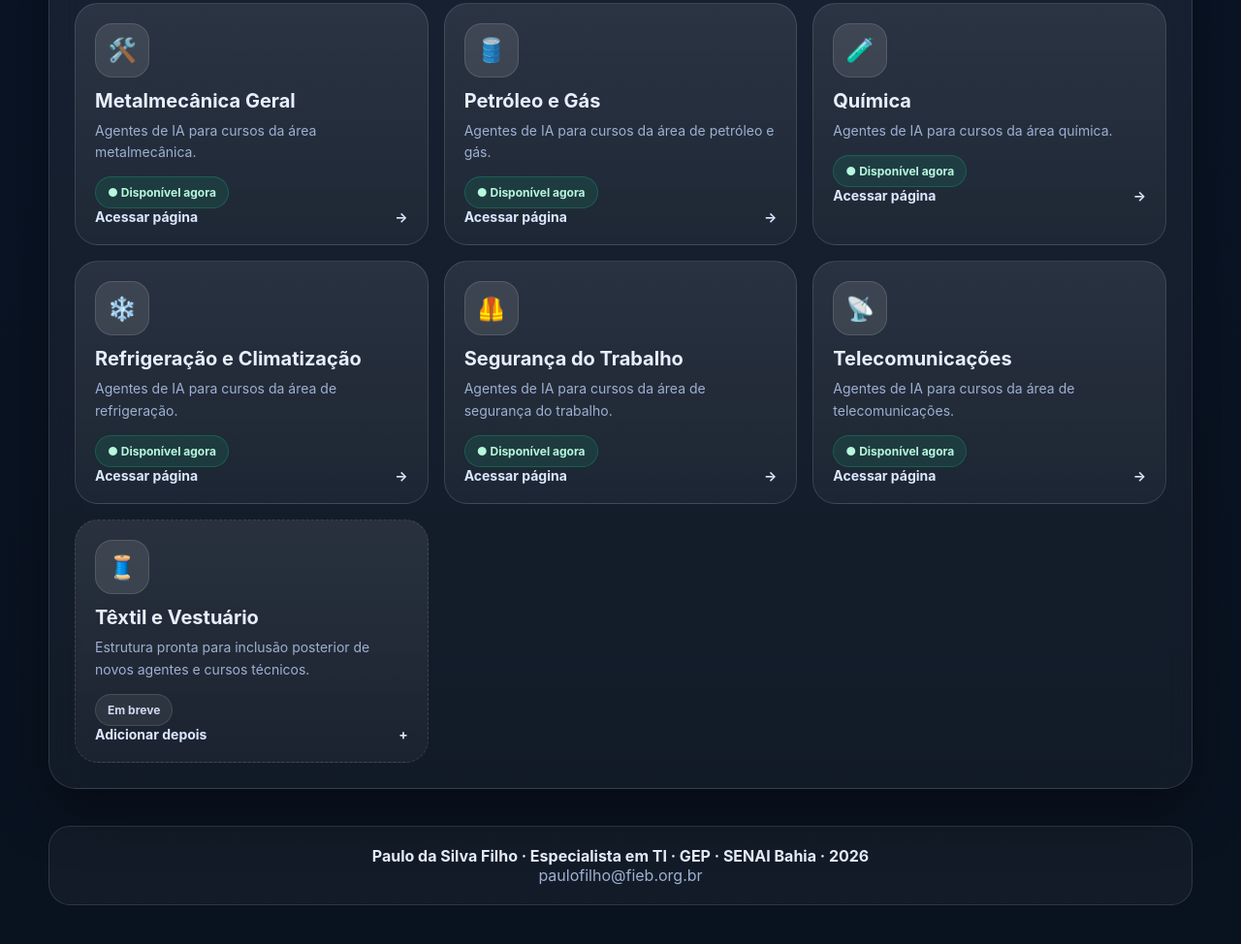
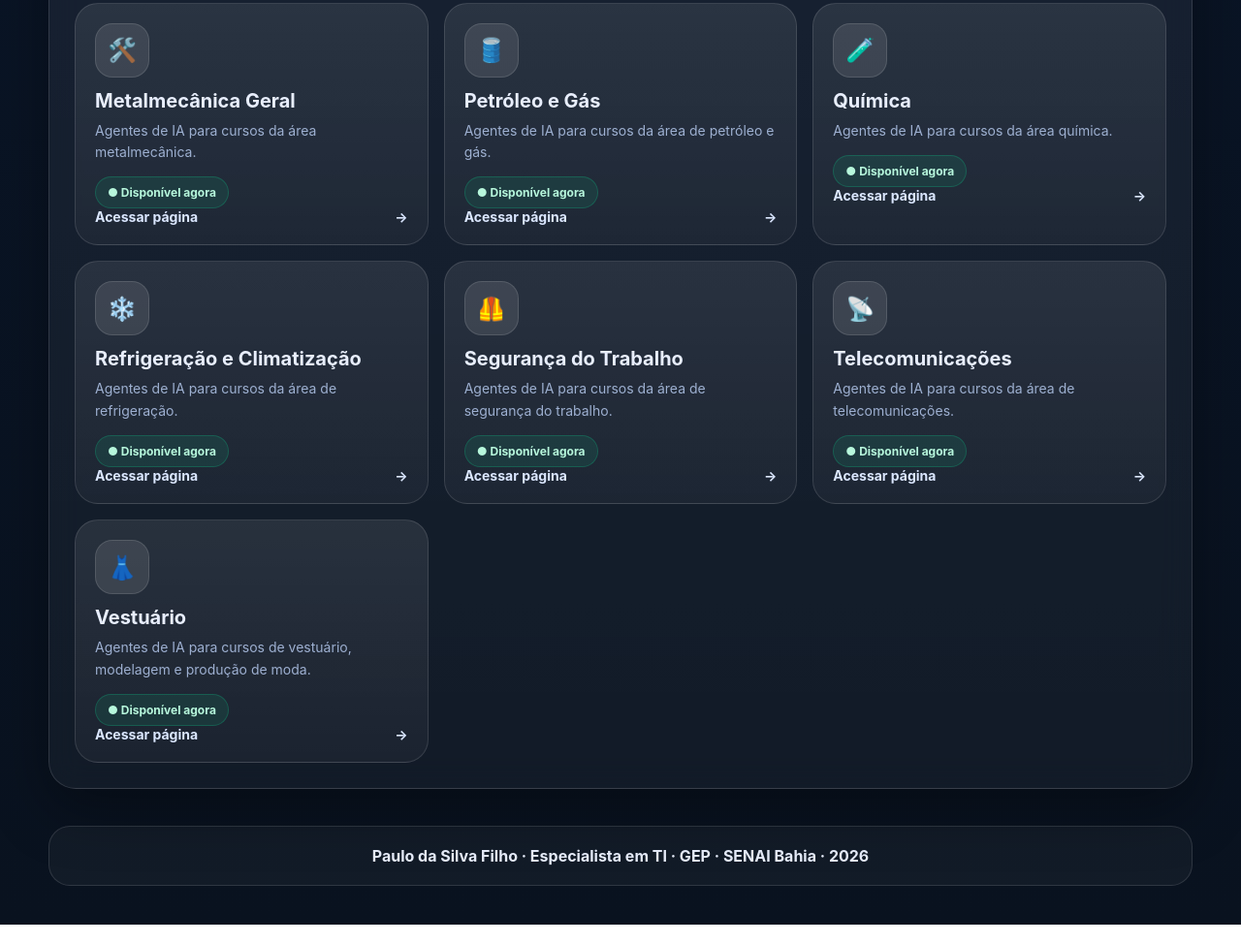
Before and after one commit to profpaulofilho/hub-artifacts_IA, a plain HTML site: page index.html in a window 1280 px wide. Shown: the part 1697-2671 px from the top of the page at 97% size. Drawn offline with Linux system fonts and the light colour scheme.

Commit message:
Add files via upload

```diff
--- a/index.html
+++ b/index.html
@@ -692,17 +692,17 @@
               </div>
             </a>
 
-            <article class="course-card empty-card">
+            <a class="course-card" href="https://claude.ai/public/artifacts/bc24fee2-b0e7-44c2-b814-d08ed233a94e" target="_blank" rel="noopener noreferrer">
               <div class="course-top">
-                <div class="icon-wrap">🧵</div>
-                <h4>Têxtil e Vestuário</h4>
-                <p>Estrutura pronta para inclusão posterior de novos agentes e cursos técnicos.</p>
+                <div class="icon-wrap">👗</div>
+                <h4>Vestuário</h4>
+                <p>Agentes de IA para cursos de vestuário, modelagem e produção de moda.</p>
               </div>
               <div class="course-bottom">
-                <span class="status soon">Em breve</span>
-                <div class="cta-row"><span>Adicionar depois</span><span>+</span></div>
+                <span class="status live">● Disponível agora</span>
+                <div class="cta-row"><span>Acessar página</span><span>→</span></div>
               </div>
-            </article>
+            </a>
           </div>
         </div>
       </div>
@@ -714,10 +714,4 @@
       <div class="footer-box" style="justify-content: center; text-align: center;">
         <div>
           <strong>Paulo da Silva Filho · Especialista em TI · GEP · SENAI Bahia · 2026</strong><br />
-          paulofilho@fieb.org.br
-        </div>
-      </div>
-    </div>
-  </footer>
-</body>
-</html>
+          <a href="/cdn-cgi/l/email-protection" class="__cf_email__" data-cfemail="8fffeefae3e0e9e6e
```
